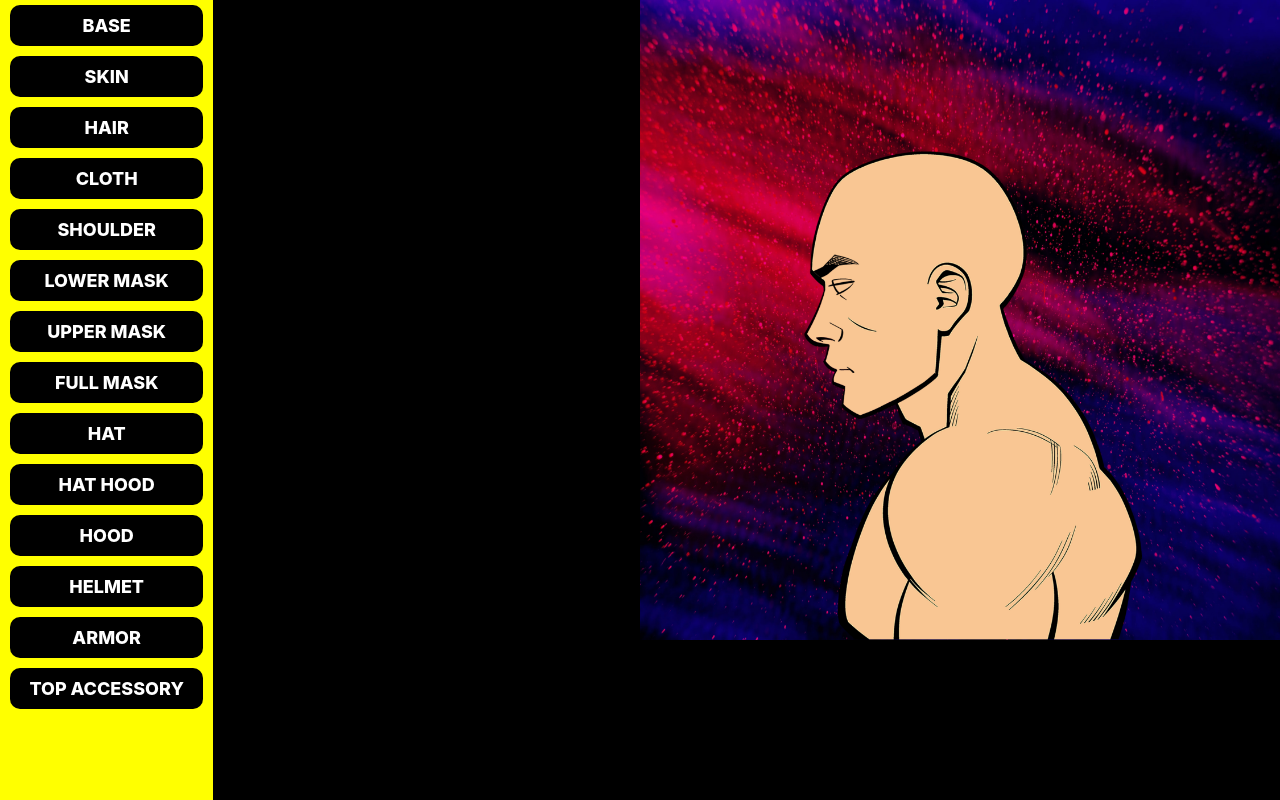
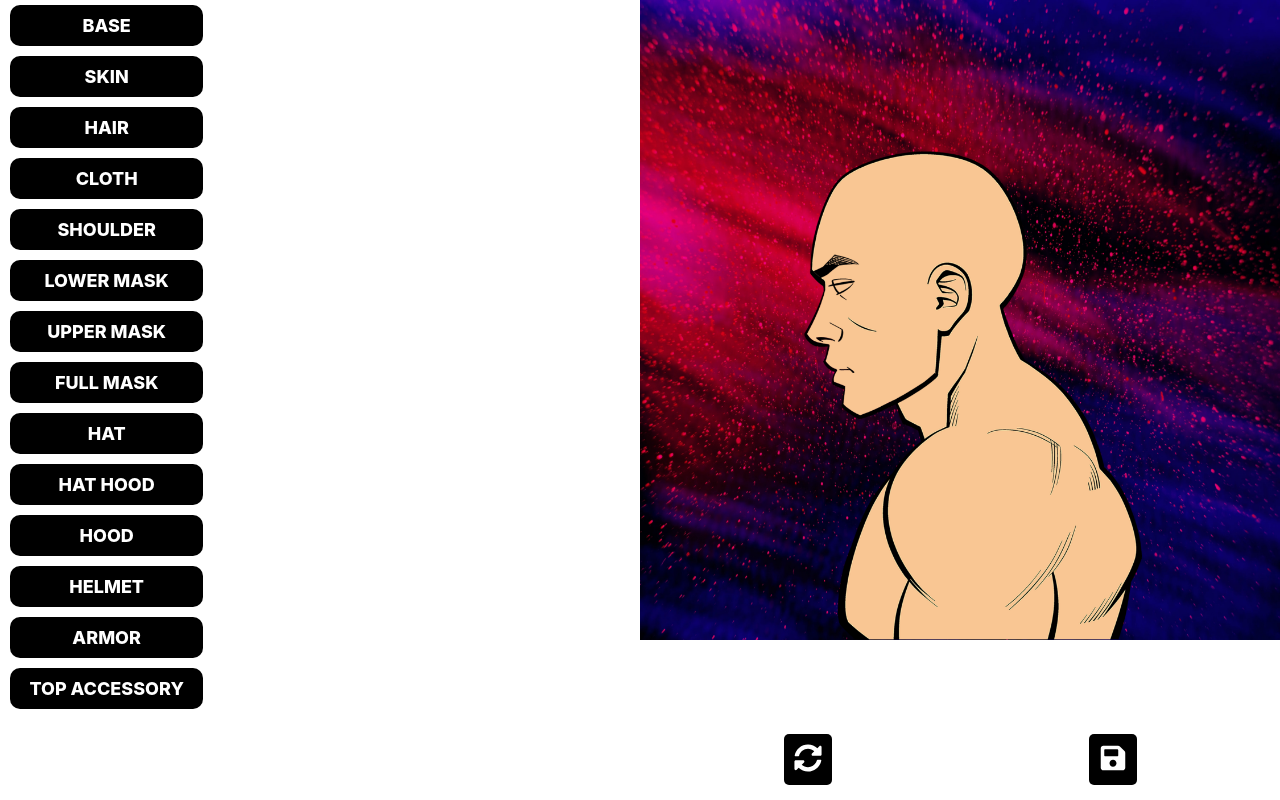
Before and after one commit to ahmedjamshed/nft_2d_avatar, a React (Create React App) app: page / in a window 1280 px wide. Built offline with nearby package versions, Linux system fonts and the light colour scheme.

Commit message:
image save and reset

```diff
--- a/package.json
+++ b/package.json
@@ -6,11 +6,13 @@
   "dependencies": {
     "@reduxjs/toolkit": "^1.6.2",
     "classnames": "^2.3.1",
+    "html-to-image": "^1.8.5",
     "html2canvas": "^1.3.2",
     "node-sass": "^5.0.0",
     "react": "^17.0.2",
     "react-animation": "^1.2.2",
     "react-dom": "^17.0.2",
+    "react-icons": "^4.3.1",
     "react-redux": "^7.2.5",
     "react-scripts": "4.0.3",
     "react-transition-group": "^4.4.2",
@@ -44,7 +46,6 @@
     ]
   },
   "devDependencies": {
-    "gh-pages": "^3.2.3",
     "@testing-library/jest-dom": "^5.11.4",
     "@testing-library/react": "^11.1.0",
     "@testing-library/user-event": "^12.1.10",
@@ -53,6 +54,7 @@
     "@types/react": "^17.0.27",
     "@types/react-dom": "^17.0.9",
     "@types/underscore": "^1.11.3",
+    "gh-pages": "^3.2.3",
     "web-vitals": "^1.0.1"
   }
 }
--- a/src/App.module.scss
+++ b/src/App.module.scss
@@ -6,23 +6,58 @@
   overflow: hidden;
 }
 
-.Selector {
+.SelectorContainer {
   display: flex;
   flex: 1;
   height: 100vh;
   overflow: hidden;
 }
 
+.AvatarContainer {
+  display: flex;
+  position: relative;
+  height: 100vh;
+  flex: 1;
+  flex-direction: column;
+  overflow: hidden;
+}
+
 .Avatar {
   display: flex;
-  height: 100vh;
+  height: 100%;
+  width: 100%;
   flex: 1;
-  overflow: hidden;
+}
+
+.ToolbarContainer {
+  display: flex;
+  flex-direction: row;
+  justify-content: space-around;
+  background-color: white;
+  align-items: center;
+  padding: 15px;
+}
+
+button {
+  background-color: black;
+  color: white;
+  padding: 10px;
+  border: none;
+  border-radius: 5px;
+  display: inline-block;
+  font-size: 14px;
+  font-weight: bold;
+  cursor: pointer;
+  &:hover {
+    background-color: gray;
+  }
 }
 
 @media (max-width: 768px) {
   .App {
     flex-direction: column-reverse;
-
+  }
+  .AvatarContainer {
+    flex-direction: column-reverse;
   }
 }
--- a/src/App.tsx
+++ b/src/App.tsx
@@ -1,25 +1,56 @@
-import { Provider } from "react-redux";
+import { useCallback } from "react";
+import { useDispatch } from "react-redux"
 import classes from "./App.module.scss"
-import Avatar from "./containers/Avatar";
-import Categories from "./containers/Categories";
-import Traits from "./containers/Traits";
-import Store from "./store";
+import Avatar from "./containers/Avatar"
+import Categories from "./containers/Categories"
+import Traits from "./containers/Traits"
 
+import { toPng } from 'html-to-image'
+import { FaSave, FaSyncAlt } from "react-icons/fa"
+import { resetAvatar } from "./store/AvatarSlice";
 
 
 function App() {
+  const dispatch = useDispatch()
+
+  const onSaveClick = useCallback(() => {
+    const avatar = document.querySelector("#avatar") as HTMLElement;
+    const image = document.querySelector(".traitLayer") as HTMLElement;
+    if (avatar === null) {
+      return
+    }
+    const imageConfig = {
+      cacheBust: true, pixelRatio: 1, height: image.clientHeight, quality: 0.98,
+      width: image.clientWidth, canvasWidth: 3000, canvasHeight: 3000,
+    }
+    toPng(avatar, imageConfig)
+      .then((dataUrl) => {
+        const link = document.createElement('a')
+        link.download = 'Avatar.png'
+        link.href = dataUrl
+        link.click()
+      })
+      .catch((err) => {
+        console.log(err)
+      })
+  }, [])
+
   return (
-    <Provider store={Store}>
-      <div className={classes.App}>
-        <div className={classes.Selector}>
-          <Categories />
-          <Traits />
-        </div>
-        <div className={classes.Avatar}>
-          <Avatar />
+    <div className={classes.App}>
+      <div className={classes.SelectorContainer}>
+        <Categories />
+        <Traits />
+      </div>
+      <div className={classes.AvatarContainer}>
+        <div className={classes.Avatar}><Avatar /></div>
+        <div className={classes.ToolbarContainer}>
+          <button type="button" onClick={() => {
+            dispatch(resetAvatar())
+          }}><FaSyncAlt size={28} /></button>
+          <button type="button" onClick={onSaveClick}> <FaSave size={28} /> </button>
         </div>
       </div>
-    </Provider>
+    </div>
   );
 }
 
--- a/src/components/TraitLayer.module.scss
+++ b/src/components/TraitLayer.module.scss
@@ -1,14 +1,13 @@
 .TraitLayer {
+    display: flex;
     position: absolute;
     top: 0;
     left: 0;
     right: 0;
     bottom: 0;
-
     img {
         max-height: 100%;
         max-width: 100%;
         position: absolute;
-        right: 0;
     }
 }
--- a/src/components/TraitSelector.module.scss
+++ b/src/components/TraitSelector.module.scss
@@ -6,7 +6,7 @@
     max-width: 150px;
     max-height: 150px;
     flex: 1 1 0;
-    background-color: white;
+    background-color: gray;
     border: 5px solid transparent;
     img {
         max-height: 100%;
--- a/src/containers/Avatar.module.scss
+++ b/src/containers/Avatar.module.scss
@@ -1,9 +1,14 @@
 .Avatar {
+    display: flex;
     position: relative;
-    flex: 1;
     width: 100%;
-    padding-top: 50%;
-    align-items: center;
-    justify-content: center;
-    background-color: black;
+    height: 100%;
+    background-color: white;
 }
+
+@media (max-width: 768px) {
+    .Avatar {
+        width: 100%;
+        height: 100%;
+    }
+  }
--- a/src/containers/Avatar.tsx
+++ b/src/containers/Avatar.tsx
@@ -8,7 +8,7 @@ import classes from './Avatar.module.scss'
 
 interface AvatarProps { }
 
-const Avatar = (props: AvatarProps) => {
+const Avatar = (props: AvatarProps, ) => {
     const avatarTraits = useSelector(avatarSelectors.selectAll)
     const [selectedTraits, setSelectedTraits] = useState<Trait[]>([])
 
@@ -27,4 +27,4 @@ const Avatar = (props: AvatarProps) => {
     )
 }
 
-export default Avatar
+export default Avatar;
--- a/src/containers/Categories.module.scss
+++ b/src/containers/Categories.module.scss
@@ -5,7 +5,7 @@
     flex: 1;
     position: relative;
     overflow-y: scroll;
-    background-color: yellow;
+    background-color: white;
 }
 
 @media (max-width: 768px) {
--- a/src/containers/Traits.module.scss
+++ b/src/containers/Traits.module.scss
@@ -4,7 +4,7 @@
     justify-content: center;
     align-items: flex-start;
     overflow-y: scroll;
-    background-color: black;
+    background-color: white;
 }
 .TraitsGrid {
     display: flex;
--- a/src/index.tsx
+++ b/src/index.tsx
@@ -2,8 +2,10 @@ import ReactDOM from 'react-dom';
 import './index.css';
 import App from './App';
 import reportWebVitals from './reportWebVitals';
+import { Provider } from 'react-redux';
+import Store from "./store"
 
-ReactDOM.render(<App />, document.getElementById('root'));
+ReactDOM.render( <Provider store={Store}><App /></Provider>, document.getElementById('root'));
 
 // If you want to start measuring performance in your app, pass a function
 // to log results (for example: reportWebVitals(console.log))
--- a/src/store/AvatarSlice/index.ts
+++ b/src/store/AvatarSlice/index.ts
@@ -15,10 +15,11 @@ const avatarSlice = createSlice({
     initialState,
     reducers: {
         upsertTraitToAvatar: AvatarAdapter.upsertOne,
-        removeTraitFromAvatar: AvatarAdapter.removeOne
+        removeTraitFromAvatar: AvatarAdapter.removeOne,
+        resetAvatar: () => initialState
     },
 })
 
-export const { upsertTraitToAvatar, removeTraitFromAvatar } = avatarSlice.actions
+export const { upsertTraitToAvatar, removeTraitFromAvatar, resetAvatar } = avatarSlice.actions
 export const avatarSelectors = AvatarAdapter.getSelectors<RootState>(state => state.avatar)
 export default avatarSlice.reducer
```
Also changed, not shown: 1 other file (tests, documents, lock files or other folders).
